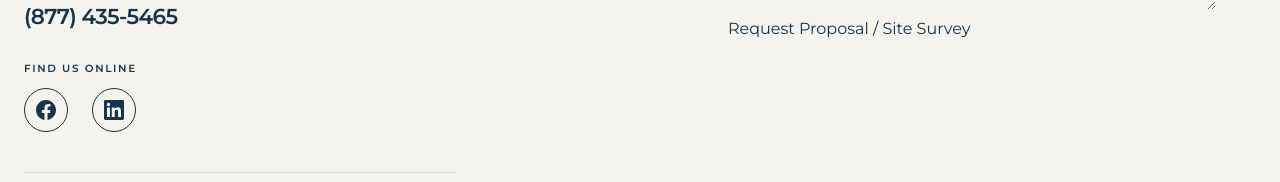
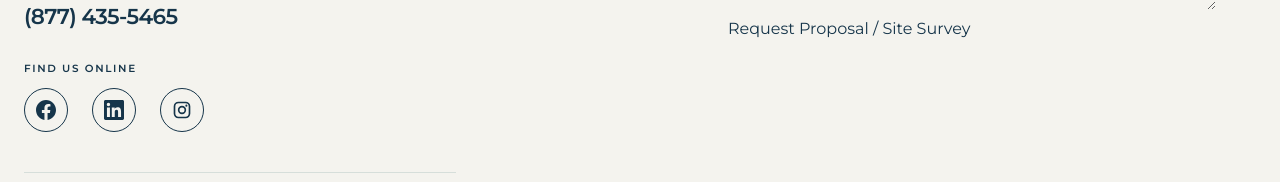
Before and after one commit to MannLester/Lodge-Tech-Website, a Next.js app in the folder apps/web/: page / in a window 1280 px wide. Shown: the part 8259-8441 px from the top of the page. Built offline with nearby package versions, Linux system fonts and the light colour scheme.

Commit message:
frontend: add Instagram footer link

```diff
--- a/apps/web/src/features/home/ui/closing-footer.tsx
+++ b/apps/web/src/features/home/ui/closing-footer.tsx
@@ -67,6 +67,23 @@ export function ClosingFooter({ initialInquiryMessage }: ClosingFooterProps) {
                     </svg>
                   </a>
                 </li>
+                <li>
+                  <a
+                    aria-label="Instagram"
+                    href="https://www.instagram.com/lodgingtechnologies/"
+                    rel="noopener noreferrer"
+                    target="_blank"
+                  >
+                    <svg
+                      aria-hidden="true"
+                      fill="currentColor"
+                      focusable="false"
+                      viewBox="0 0 24 24"
+                    >
+                      <path d="M7.75 2h8.5A5.76 5.76 0 0 1 22 7.75v8.5A5.76 5.76 0 0 1 16.25 22h-8.5A5.76 5.76 0 0 1 2 16.25v-8.5A5.76 5.76 0 0 1 7.75 2Zm0 2A3.75 3.75 0 0 0 4 7.75v8.5A3.75 3.75 0 0 0 7.75 20h8.5A3.75 3.75 0 0 0 20 16.25v-8.5A3.75 3.75 0 0 0 16.25 4h-8.5ZM12 7a5 5 0 1 1 0 10 5 5 0 0 1 0-10Zm0 2a3 3 0 1 0 0 6 3 3 0 0 0 0-6Zm5.25-3.5a1.25 1.25 0 1 1 0 2.5 1.25 1.25 0 0 1 0-2.5Z" />
+                    </svg>
+                  </a>
+                </li>
               </ul>
             </div>
             <div className="contact-next">
```
Also changed, not shown: 1 other file (tests, documents, lock files or other folders).
